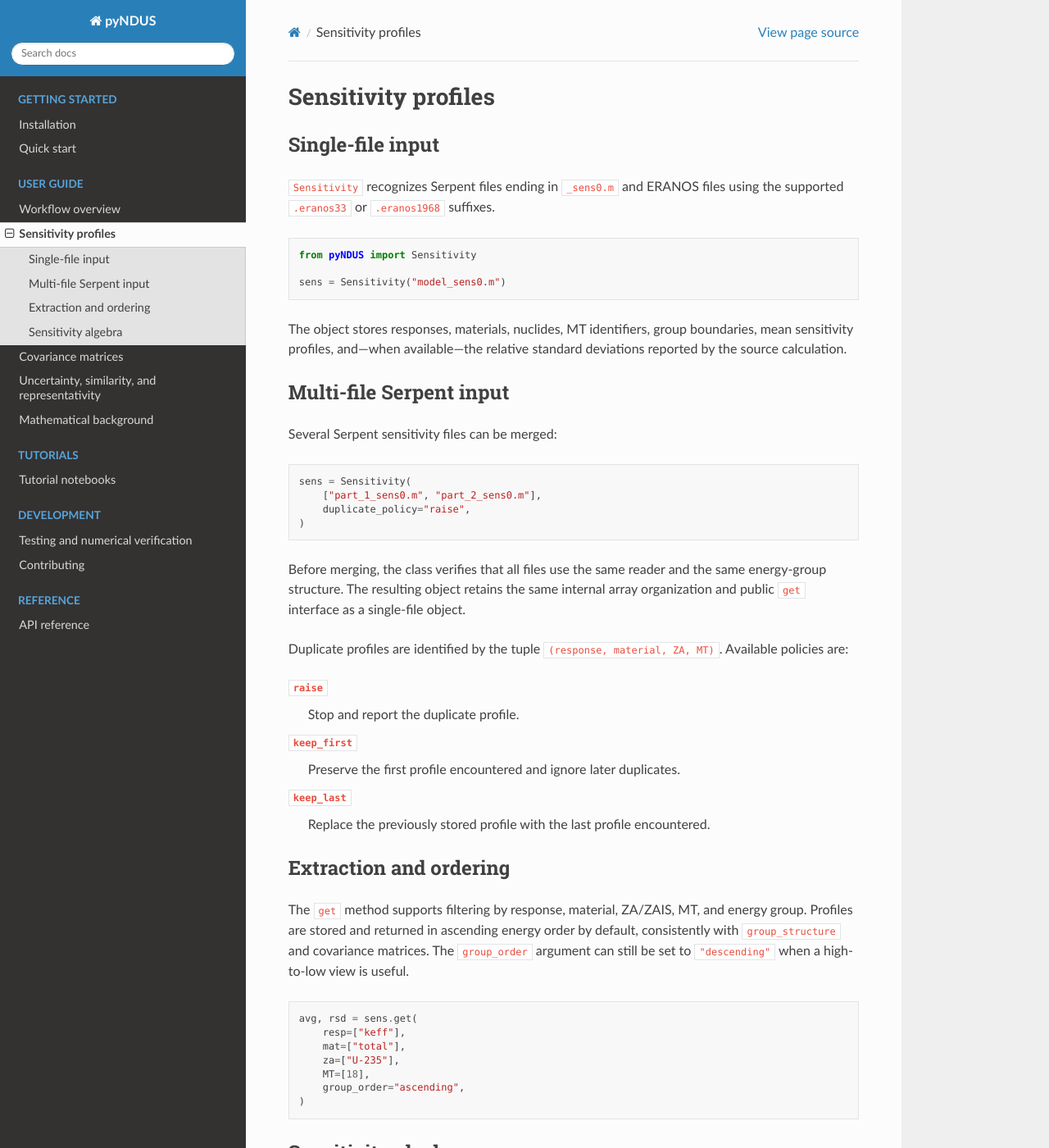
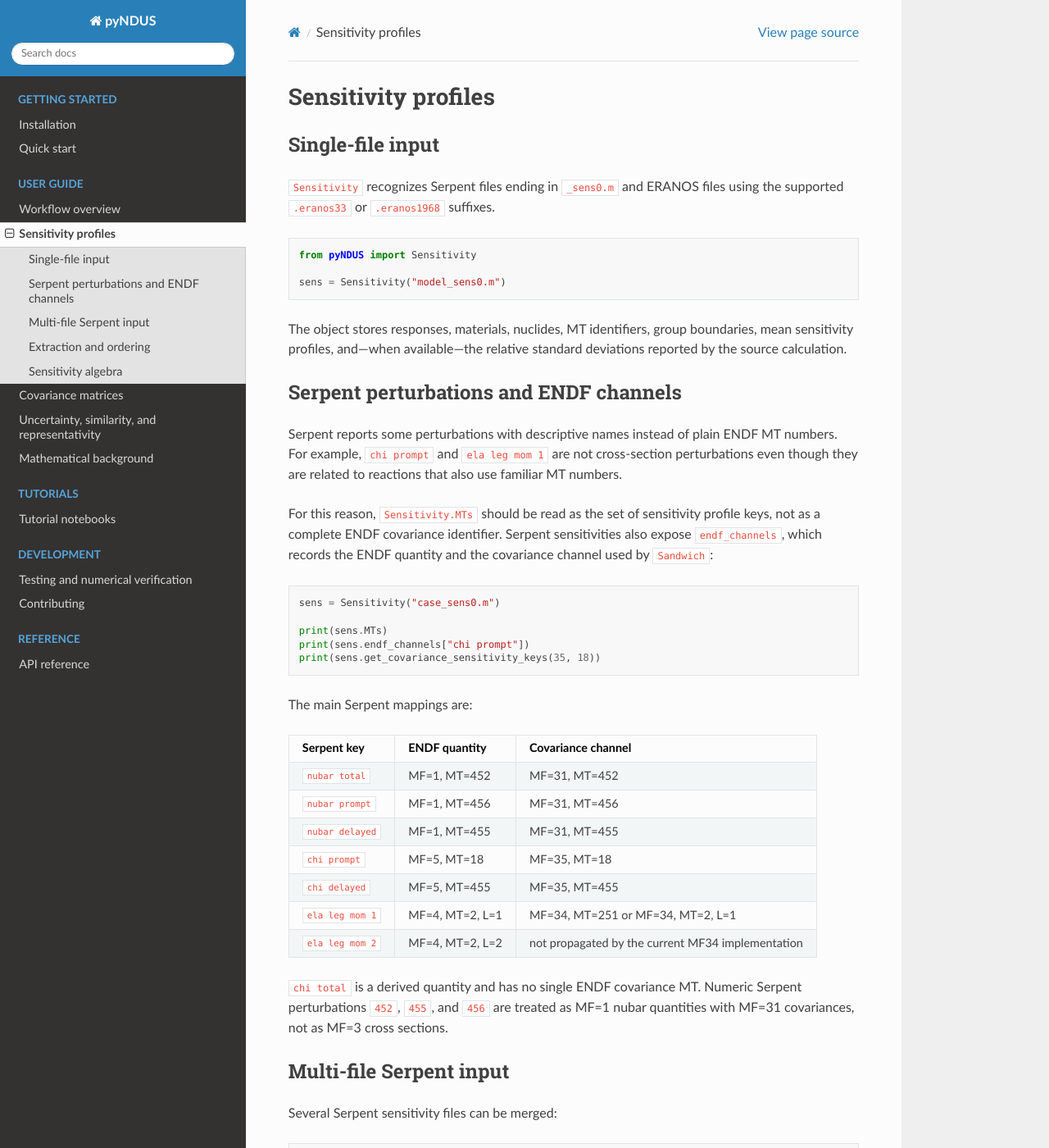
Before and after one commit to nicoloabrate/pyNDUS, a Sphinx documentation site: the page built from docs/user_guide/sensitivity.rst, in a window 1280 px wide and 1400 px high. Shown: the whole window at 82% size. Built offline with Sphinx 7.4.7 and the Read the Docs theme 3.1.0, drawn with Linux system fonts in a browser that asks for light colours.

Commit message:
📝 update docs to stress the need for MF/MT specifications; add info on treatment of MF34 covariances vs. sensitivity of Legendre moments

```diff
--- a/docs/conf.py
+++ b/docs/conf.py
@@ -23,8 +23,15 @@ except PackageNotFoundError:
 version = release
 
 extensions = [
-    "sphinx.ext.autodoc", "sphinx.ext.autosummary", "sphinx.ext.intersphinx", "sphinx.ext.mathjax",
-    "sphinx.ext.napoleon", "sphinx.ext.viewcode", "nbsphinx", ]
+    "sphinx.ext.autodoc",
+    "sphinx.ext.autosummary",
+    "sphinx.ext.intersphinx",
+    "sphinx.ext.mathjax",
+    "sphinx.ext.napoleon",
+    "sphinx.ext.viewcode",
+    "nbsphinx",
+    "sphinx_copybutton",
+]
 
 autosummary_generate = True
 autodoc_typehints = "description"
@@ -48,6 +55,12 @@ nbsphinx_codecell_lexer = "python3"
 highlight_language = "python"
 pygments_style = "default"
 
+# Add a copy button to code blocks, including notebook code cells rendered by
+# nbsphinx. Prompt markers are stripped from copied text.
+copybutton_prompt_text = r">>> |\.\.\. |\$ |In \[\d*\]: | {2,5}\.\.\.: "
+copybutton_prompt_is_regexp = True
+copybutton_remove_prompts = True
+
 html_theme = "sphinx_rtd_theme"
 html_static_path = ["_static"]
 html_css_files = ["notebook-syntax.css"]
--- a/docs/requirements.txt
+++ b/docs/requirements.txt
@@ -1,5 +1,6 @@
 sphinx>=7,<9
 sphinx-rtd-theme>=2,<4
+sphinx-copybutton>=0.5,<1
 nbsphinx>=0.9,<1
 nbconvert>=7,<9
 ipython-pygments-lexers>=1,<2
--- a/docs/user_guide/sensitivity.rst
+++ b/docs/user_guide/sensitivity.rst
@@ -16,6 +16,61 @@ files using the supported ``.eranos33`` or ``.eranos1968`` suffixes.
 The object stores responses, materials, nuclides, MT identifiers, group
 boundaries, mean sensitivity profiles, and—when available—the relative standard
 deviations reported by the source calculation.
+
+Serpent perturbations and ENDF channels
+---------------------------------------
+
+Serpent reports some perturbations with descriptive names instead of plain
+ENDF MT numbers. For example, ``chi prompt`` and ``ela leg mom 1`` are not
+cross-section perturbations even though they are related to reactions that also
+use familiar MT numbers.
+
+For this reason, ``Sensitivity.MTs`` should be read as the set of sensitivity
+profile keys, not as a complete ENDF covariance identifier. Serpent
+sensitivities also expose ``endf_channels``, which records the ENDF quantity
+and the covariance channel used by ``Sandwich``:
+
+.. code-block:: python
+
+   sens = Sensitivity("case_sens0.m")
+
+   print(sens.MTs)
+   print(sens.endf_channels["chi prompt"])
+   print(sens.get_covariance_sensitivity_keys(35, 18))
+
+The main Serpent mappings are:
+
+.. list-table::
+   :header-rows: 1
+
+   * - Serpent key
+     - ENDF quantity
+     - Covariance channel
+   * - ``nubar total``
+     - MF=1, MT=452
+     - MF=31, MT=452
+   * - ``nubar prompt``
+     - MF=1, MT=456
+     - MF=31, MT=456
+   * - ``nubar delayed``
+     - MF=1, MT=455
+     - MF=31, MT=455
+   * - ``chi prompt``
+     - MF=5, MT=18
+     - MF=35, MT=18
+   * - ``chi delayed``
+     - MF=5, MT=455
+     - MF=35, MT=455
+   * - ``ela leg mom 1``
+     - MF=4, MT=2, L=1
+     - MF=34, MT=251 or MF=34, MT=2, L=1
+   * - ``ela leg mom 2``
+     - MF=4, MT=2, L=2
+     - not propagated by the current MF34 implementation
+
+``chi total`` is a derived quantity and has no single ENDF covariance MT.
+Numeric Serpent perturbations ``452``, ``455``, and ``456`` are treated as
+MF=1 nubar quantities with MF=31 covariances, not as MF=3 cross sections.
 
 Multi-file Serpent input
 ------------------------
```
Also changed, not shown: docs/quickstart.rst (+6 -2 lines), docs/theory.rst (+50 -0 lines), docs/user_guide/sandwich.rst (+32 -0 lines).
